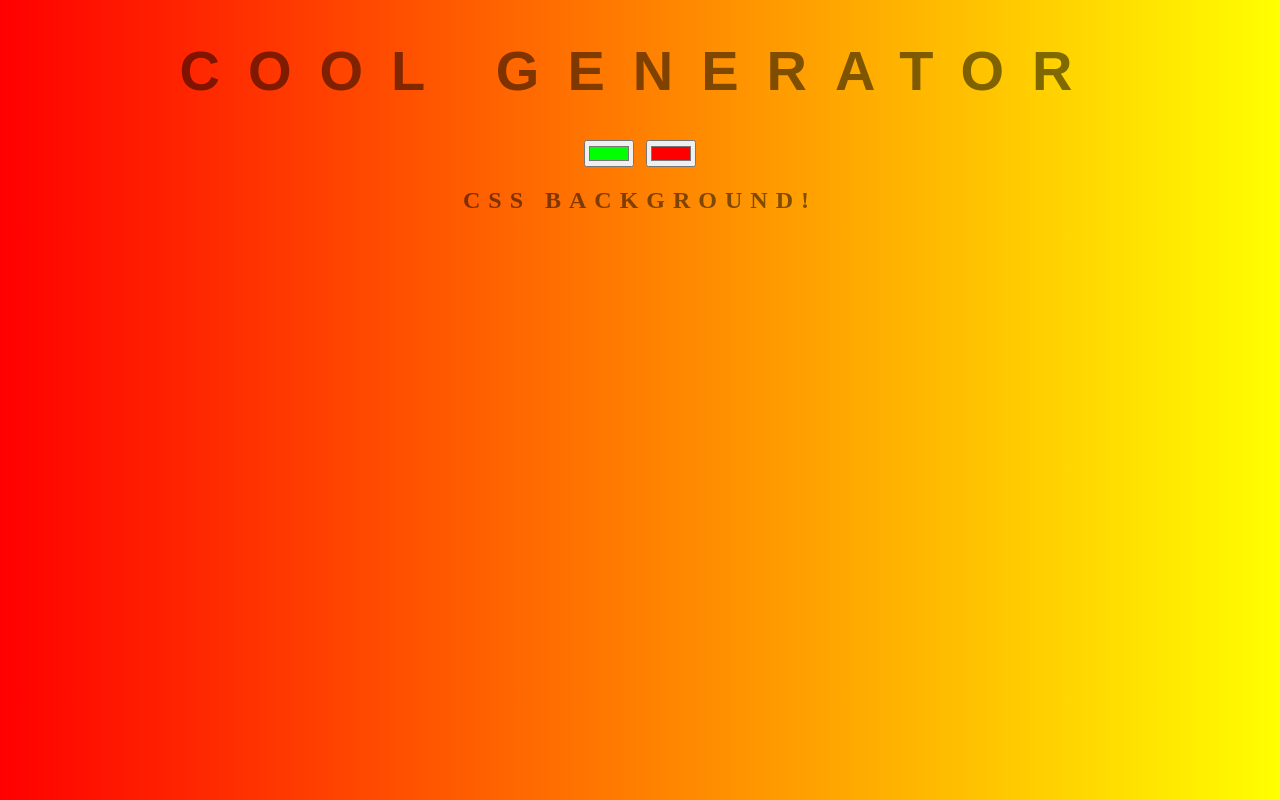
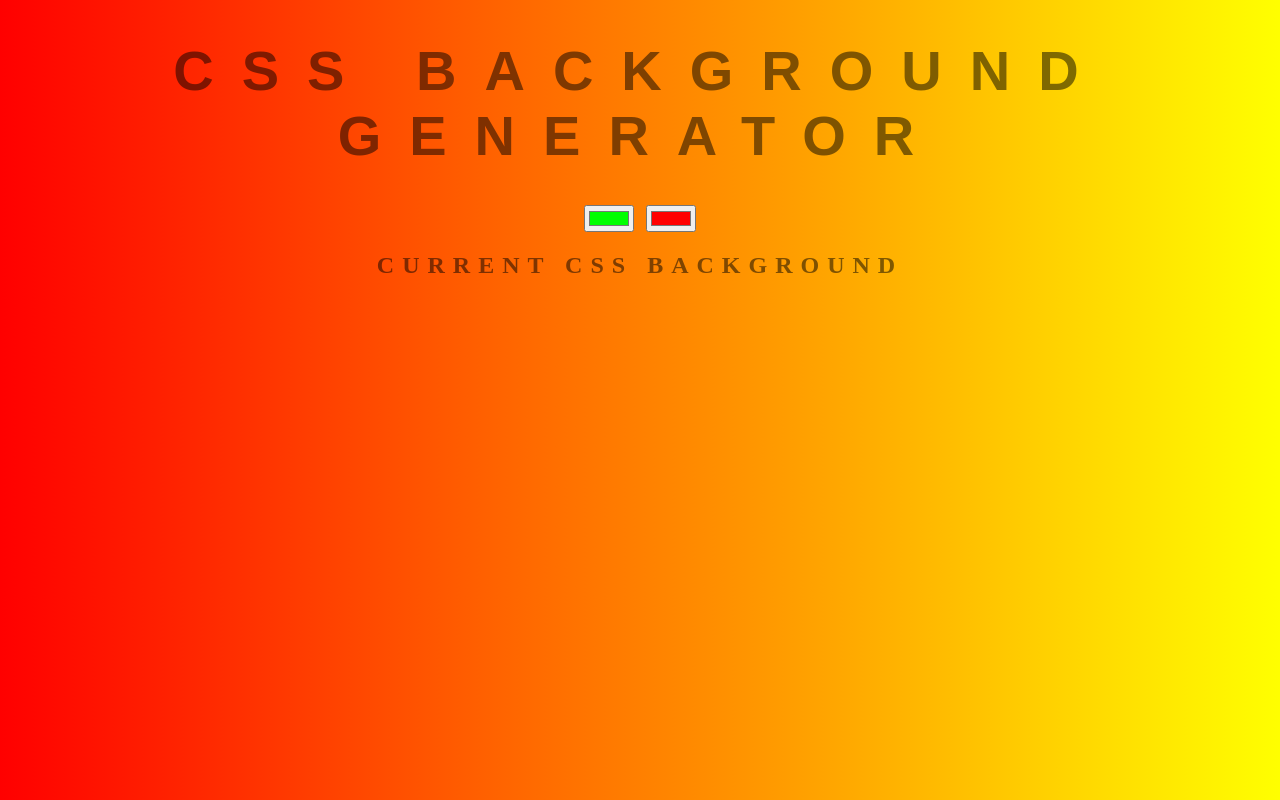
Before and after one commit to viviennecruz/GradBackGen, a plain HTML site: page index.html in a window 1280 px wide. Drawn offline with Linux system fonts and the light colour scheme.

Commit message:
going back to old titles

```diff
--- a/index.html
+++ b/index.html
@@ -6,10 +6,10 @@
         <link rel="stylesheet" href="style.css">
     </head>
     <body id = "gradient">
-        <h1>Cool Generator</h1>
+        <h1>CSS Background Generator</h1>
         <input class = "color1" type="color" name="color1" value="#00ff00">
         <input class="color2" type="color" name="color2" value="#ff0000">
-        <h2>CSS Background!</h2>
+        <h2>Current CSS Background</h2>
         <h3></h3>
         <script type="text/javascript" source src="script.js"></script>
     </body>
```
